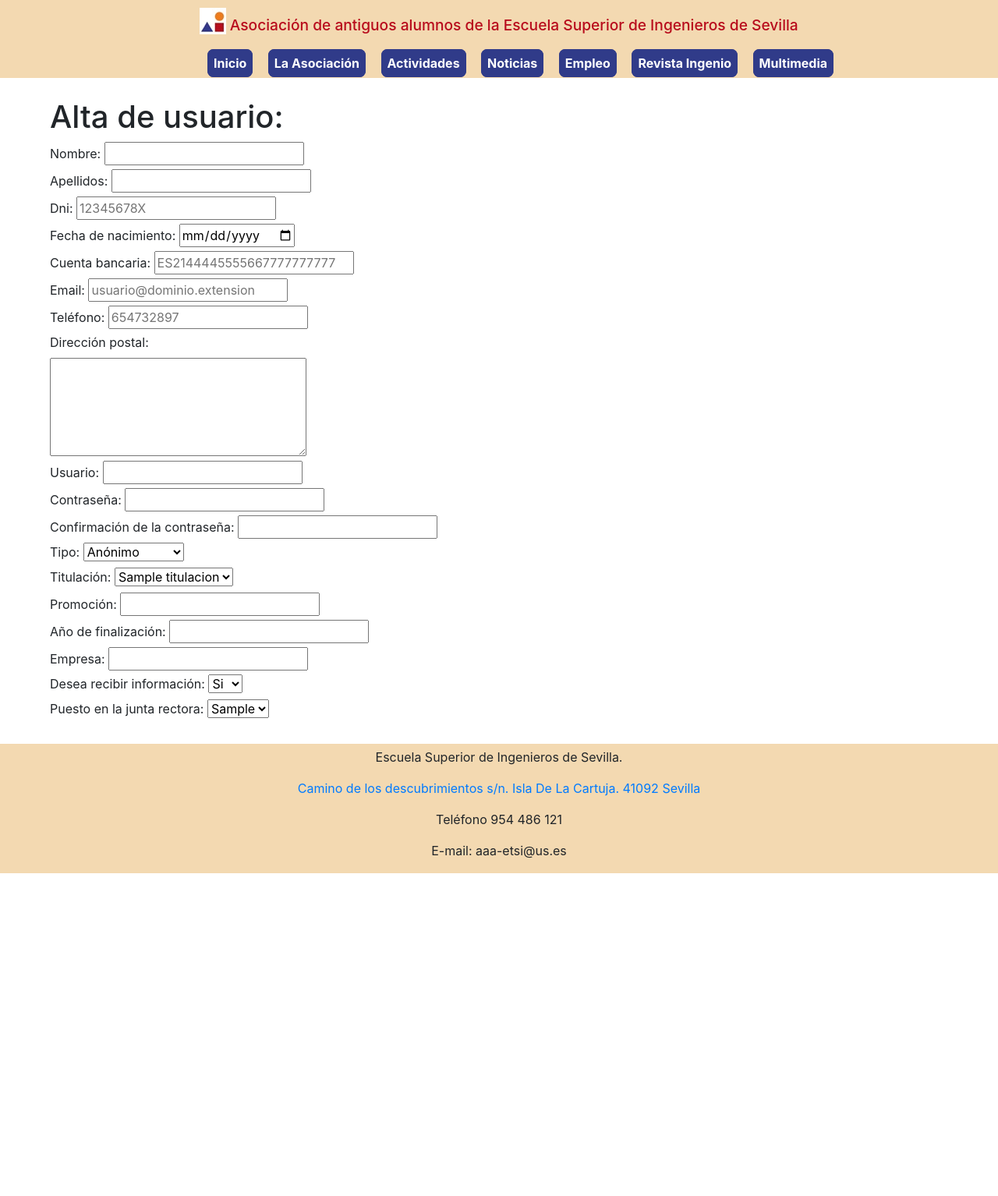
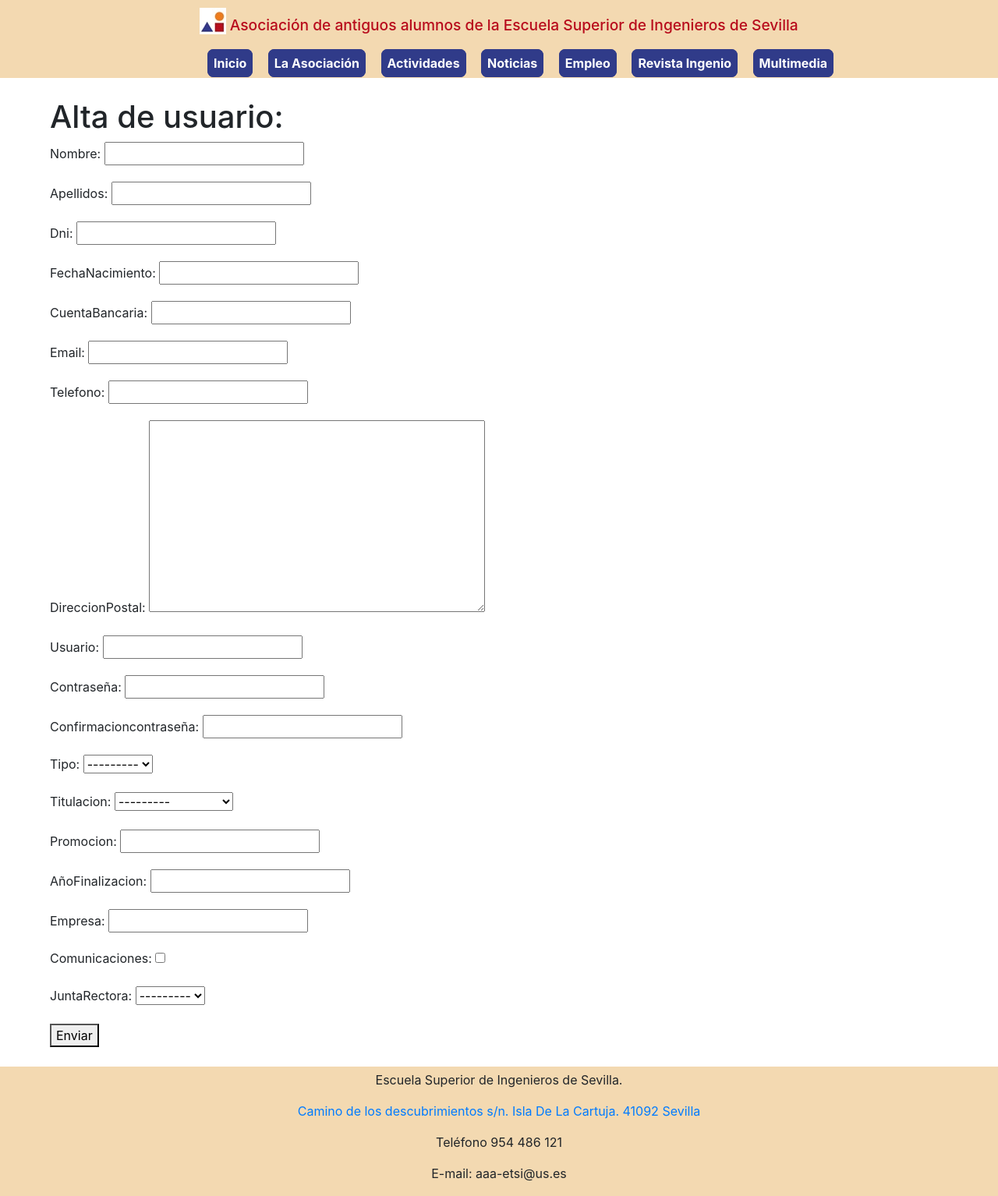
Before and after one commit to morolok/antiguos_alumnos_tfg, a Django app: page /formularioAltaUsuario/ in a window 1280 px wide. Shown: the whole page at 78% size. Before the commit the page ends 1120 px from the top, so only its background shows below. Run offline with Django 3.2, Linux system fonts and the light colour scheme; tables that the repository leaves empty hold one stand-in row (values such as "Sample post"); some libraries are stand-ins or nearby versions.

Commit message:
Cambios en la BD y en el formulario de usuario

```diff
--- a/gestionBD/forms.py
+++ b/gestionBD/forms.py
@@ -1,9 +1,11 @@
 from django import forms
-from models import Usuario
+import gestionBD.models as modelos
 
 class FormularioAltaUsuario(forms.ModelForm):
+    contraseña = forms.CharField(widget=forms.PasswordInput)
+    confirmacionContraseña = forms.CharField(widget=forms.PasswordInput)
     class Meta:
-        model = Usuario
-        campos = ['nombre', 'apellidos', 'dni', 'fechaNacimiento', 'cuentaBancaria', 'email', 'telefono', 'direccionPostal',
+        model = modelos.Usuario
+        fields = ['nombre', 'apellidos', 'dni', 'fechaNacimiento', 'cuentaBancaria', 'email', 'telefono', 'direccionPostal',
             'usuario', 'contraseña', 'confirmacionContraseña', 'tipo', 'titulacion', 'promocion', 'añoFinalizacion', 'empresa',
             'comunicaciones', 'juntaRectora']
--- a/gestionBD/models.py
+++ b/gestionBD/models.py
@@ -2,16 +2,31 @@ from django.db import models
 
 # Create your models here.
 
+class JuntaRectora(models.Model):
+    puesto = models.CharField(max_length=20, primary_key=True)
+
+    def __str__(self):
+        return self.puesto
+
+class Titulacion(models.Model):
+    nombre = models.CharField(max_length=100, primary_key=True)
+
+    def __str__(self):
+        return self.nombre
+
+class TipoActividad(models.Model):
+    tipo = models.CharField(max_length=30, primary_key=True)
+
+    def __str__(self):
+        return self.tipo
+
+class TipoUsuario(models.Model):
+    tipo = models.CharField(max_length=50, primary_key=True)
+
+    def __str__(self):
+        return self.tipo
+
 class Usuario(models.Model):
-    ASOCIADO = 'ASOCIADO'
-    GESTOR = 'GESTOR'
-    ADMINISTRADOR = 'ADMINISTRADOR'
-    TIPO_USUARIO = (
-        (ASOCIADO, u'Asociado'),
-        (GESTOR, u'Gestor'),
-        (ADMINISTRADOR, u'Administrador')
-    )
-
     nombre = models.CharField(max_length=30)
     apellidos = models.CharField(max_length=50)
     dni = models.CharField(max_length=9, primary_key=True)
@@ -19,16 +34,16 @@ class Usuario(models.Model):
     cuentaBancaria = models.CharField(max_length=24)
     email = models.EmailField()
     telefono = models.CharField(max_length=9)
-    direccionPostal = models.CharField(max_length=100)
+    direccionPostal = models.TextField()
     usuario = models.CharField(max_length=20)
     contraseña = models.CharField(max_length=256)
-    tipo = models.CharField(max_length=20, choices=TIPO_USUARIO)
-    titulacion = models.CharField(max_length=100)
+    tipo = models.ForeignKey(TipoUsuario, on_delete=models.CASCADE)
+    titulacion = models.ForeignKey(Titulacion, on_delete=models.CASCADE)
     promocion = models.CharField(max_length=11)
     añoFinalizacion = models.CharField(max_length=4)
     empresa = models.CharField(max_length=150)
     comunicaciones = models.BooleanField()
-    juntaRectora = models.CharField(max_length=20)
+    juntaRectora = models.ForeignKey(JuntaRectora, on_delete=models.CASCADE)
 
 class Noticia(models.Model):
     titulo = models.CharField(max_length=50)
@@ -44,7 +59,7 @@ class Actividad(models.Model):
     fecha = models.DateField()
     hora = models.CharField(max_length=5)
     enlaceAlbum = models.CharField(max_length=256, null=True, blank=True)
-    tipoActividad = models.CharField(max_length=30)
+    tipoActividad = models.ForeignKey(TipoActividad, on_delete=models.CASCADE)
 
 class DatosDeContacto(models.Model):
     telefono = models.CharField(max_length=9)
@@ -79,24 +94,6 @@ class AcuerdosEmpresas(models.Model):
     fichero = models.FileField(upload_to='files')
     texto = models.TextField(null=True, blank=True)
 
-class JuntaRectora(models.Model):
-    puesto = models.CharField(max_length=20, primary_key=True)
-
-    def __str__(self):
-        return self.puesto
-
-class Titulacion(models.Model):
-    nombre = models.CharField(max_length=100, primary_key=True)
-
-    def __str__(self):
-        return self.nombre
-
-class TipoActividad(models.Model):
-    tipo = models.CharField(max_length=30, primary_key=True)
-
-    def __str__(self):
-        return self.tipo
-
 class UsuarioActividad(models.Model):
     dniUsuario = models.ForeignKey(Usuario, on_delete=models.CASCADE)
     actividad = models.ForeignKey(Actividad, on_delete=models.CASCADE)
@@ -106,4 +103,4 @@ class UsuarioActividad(models.Model):
 class OfertaEmpleoTitulacion(models.Model):
     #ofertaEmpleo = models.CharField(max_length=200, null=False)
     ofertaEmpleo = models.ForeignKey(OfertaEmpleo, on_delete=models.CASCADE)
-    titulacion = models.CharField(max_length=100, null=False)
+    titulacion = models.ForeignKey(Titulacion, on_delete=models.CASCADE)
--- a/gestionBD/templates/formularioAltaUsuario.html
+++ b/gestionBD/templates/formularioAltaUsuario.html
@@ -11,111 +11,10 @@
 
     <h1>Alta de usuario:</h1>
 
-    <form id="formularioAltaUsuario" method="POST">
+    <form id="formularioAltaUsuario" method="POST"> {% csrf_token %}
 
-        <label for="nombre">Nombre: </label>
-        <input id="nombre" name="nombre" type="text">
-
-        <br>
-
-        <label for="apellidos">Apellidos: </label>
-        <input id="apellidos" name="apellidos" type="text">
-
-        <br>
-
-        <label for="dni">Dni: </label>
-        <input id="dni" name="dni" type="text" placeholder="12345678X" maxlength="9" pattern="^[0-9]{8}[A-Z]" title="8 dígitos y una letra mayúscula">
-
-        <br>
-
-        <label for="fechaNacimiento">Fecha de nacimiento: </label>
-        <input id="fechaNacimiento" name="fechaNacimiento" type="date">
-
-        <br>
-
-        <label for="cuentaBancaria">Cuenta bancaria: </label>
-        <input id="cuentaBancaria" name="cuentaBancaria" type="text" placeholder="ES2144445555667777777777" maxlength="24">
-
-        <br>
-
-        <label for="email">Email: </label>
-        <input id="email" name="email" type="email" placeholder="usuario@dominio.extension">
-
-        <br>
-
-        <label for="telefono">Teléfono: </label>
-        <input id="telefono" name="telefono" type="text" pattern="^[6-7]{1}[0-9]{8}" placeholder="654732897">
-
-        <br>
-
-        <label for="direccionPostal">Dirección postal: </label><br>
-        <textarea form="formularioAltaUsuario" id="direccionPostal" name="telefono" cols="30" rows="5"></textarea>
-
-        <br>
-
-        <label for="usuario">Usuario: </label>
-        <input id="usuario" name="usuario" type="text">
-
-        <br>
-
-        <label for="contraseña">Contraseña: </label>
-        <input id="contraseña" name="contraseña" type="password">
-
-        <br>
-
-        <label for="confirmacionContraseña">Confirmación de la contraseña: </label>
-        <input id="confirmacionContraseña" name="confirmacionContraseña" type="password">
-
-        <br>
-
-        <label for="tipo">Tipo: </label>
-        <select id="tipo" name="tipo">
-            <option value="Anónimo">Anónimo</option>
-            <option value="Asociado">Asociado</option>
-            <option value="Gestor">Gestor</option>
-            <option value="Administrador">Administrador</option>
-        </select>
-
-        <br>
-
-        <label for="titulacion">Titulación: </label>
-        <select id="titulacion" name="titulacion">
-            {% for titulacion in titulaciones %}
-                <option value="{{titulacion.nombre}}">{{titulacion.nombre}}</option>
-            {% endfor %}
-        </select>
-
-        <br>
-
-        <label for="promocion">Promoción: </label>
-        <input id="promocion" name="promocion" type="text">
-
-        <br>
-
-        <label for="añoFinalizacion">Año de finalización: </label>
-        <input id="añoFinalizacion" name="añoFinalizacion" type="text">
-
-        <br>
-
-        <label for="empresa">Empresa: </label>
-        <input id="empresa" name="empresa" type="text">
-
-        <br>
-
-        <label for="comunicaciones">Desea recibir información: </label>
-        <select id="comunicaciones" name="comunicaciones">
-            <option value="True">Si</option>
-            <option value="False">No</option>
-        </select>
-
-        <br>
-
-        <label for="juntaRectora">Puesto en la junta rectora: </label>
-        <select id="juntaRectora" name="juntaRectora">
-            {% for puestoJuntaRectora in puestosJuntaRectora %}
-                <option value="{{puestoJuntaRectora.puesto}}">{{puestoJuntaRectora.puesto}}</option>
-            {% endfor %}
-        </select>
+        {{ formUsuario.as_p }}
+        <button type="submit">Enviar</button>
 
     </form>
 
--- a/gestionBD/views.py
+++ b/gestionBD/views.py
@@ -2,7 +2,9 @@ from django.http import HttpResponse, FileResponse, Http404
 from django.shortcuts import render
 from antiguos_alumnos_tfg.settings import MEDIA_URL, MEDIA_ROOT
 import os
-from gestionBD.models import Titulacion, JuntaRectora, TipoActividad, RevistaIngenio
+#from gestionBD.models import Titulacion, JuntaRectora, TipoActividad, RevistaIngenio, TipoUsuario
+import gestionBD.models as modelos
+import gestionBD.forms as formularios
 
 # Create your views here.
 
@@ -34,7 +36,7 @@ def empleo(request):
 
 
 def revistaIngenio(request):
-    revistas = RevistaIngenio.objects.all()
+    revistas = modelos.RevistaIngenio.objects.all()
     return render(request, "revistaIngenio.html", {'revistas': revistas, 'MEDIA_URL': MEDIA_URL})
 
 
@@ -45,19 +47,22 @@ def juntaRectora(request):
     return render(request, "juntaRectora.html")
 
 def formularioAltaUsuario(request):
-    titulaciones = Titulacion.objects.all()
-    puestosJuntaRectora = JuntaRectora.objects.all()
-    return render(request, "formularioAltaUsuario.html", {'titulaciones': titulaciones, 'puestosJuntaRectora': puestosJuntaRectora})
+    tiposUsuario = modelos.TipoUsuario.objects.all()
+    titulaciones = modelos.Titulacion.objects.all()
+    puestosJuntaRectora = modelos.JuntaRectora.objects.all()
+    formUsuario = formularios.FormularioAltaUsuario(request.POST or None)
+    contexto = {'titulaciones': titulaciones, 'puestosJuntaRectora': puestosJuntaRectora, 'tiposUsuario': tiposUsuario, 'formUsuario': formUsuario}
+    return render(request, "formularioAltaUsuario.html", contexto)
 
 def formularioAltaActividad(request):
-    tiposDeActividad = TipoActividad.objects.all()
+    tiposDeActividad = modelos.TipoActividad.objects.all()
     return render(request, "formularioAltaActividad.html", {'tiposDeActividad': tiposDeActividad})
 
 def formularioAltaNoticia(request):
     return render(request, "formularioAltaNoticia.html")
 
 def formularioAltaOfertaEmpleo(request):
-    titulaciones = Titulacion.objects.all()
+    titulaciones = modelos.Titulacion.objects.all()
     return render(request, "formularioAltaOfertaEmpleo.html", {'titulaciones': titulaciones})
 
 def formularioAltaDatosDeContacto(request):
```
Also changed, not shown: gestionBD/admin.py (+14 -14 lines), gestionBD/migrations/0008_auto_20200428_2015.py (added), gestionBD/migrations/0009_auto_20200428_2022.py (added), gestionBD/migrations/0010_auto_20200428_2026.py (added), gestionBD/migrations/0011_auto_20200428_2042.py (added).
